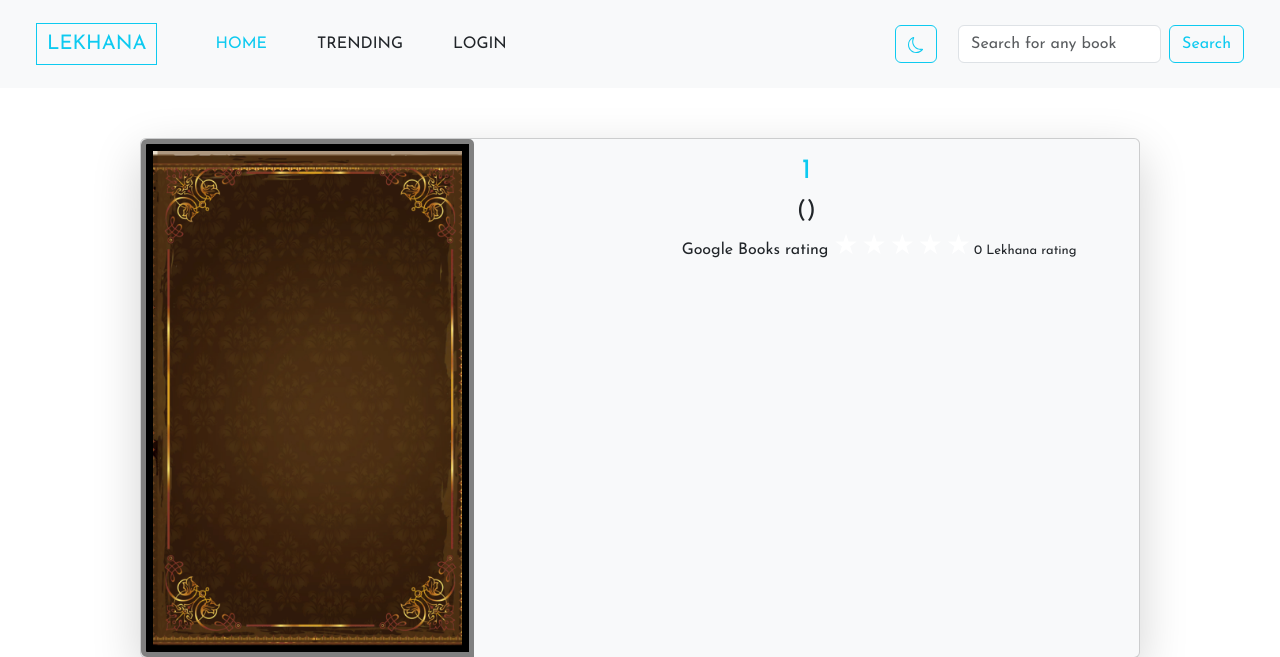
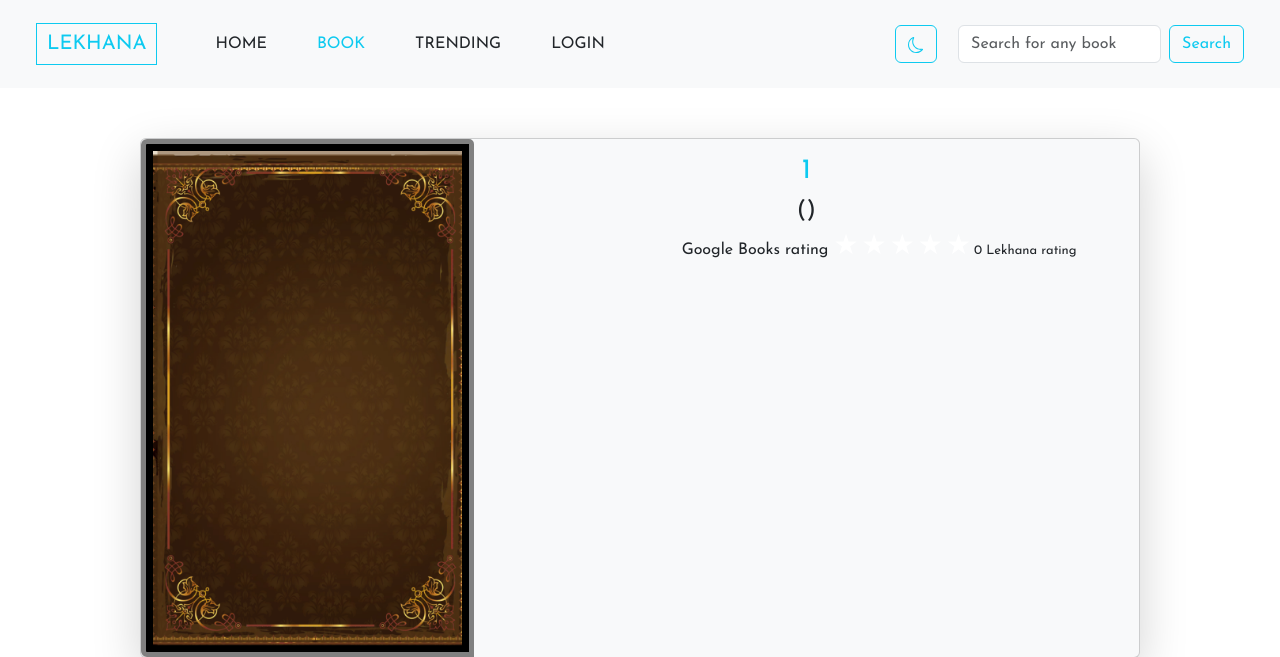
Before and after one commit to kmtGryffindor20/Lekhana, a Flask app: page /1/1 in a window 1280 px wide. Shown: the top 657 px of the page. Run offline with Flask 3, Linux system fonts and the light colour scheme; data that the repository does not hold is empty; some libraries are stand-ins or nearby versions; some web fonts are replaced.

Commit message:
Update book.html

```diff
--- a/templates/book.html
+++ b/templates/book.html
@@ -54,10 +54,11 @@
 
                 <div class="collapse navbar-collapse" id="navbarToggler">
                     <ul class="navbar-nav me-auto mb-2 mb-lg-0">
-                        <li class="nav-item"><a class="nav-link text text-warning" aria-current="page" href="{{url_for('home')}}">HOME</a></li>
+                        <li class="nav-item"><a class="nav-link" href="{{url_for('home')}}">HOME</a></li>
                         {% if current_user.is_authenticated %}
                         <li class="nav-item"><a class="nav-link" href="{{url_for('recommend')}}">RECOMMENDATIONS</a></li>
                         {%endif%}
+                        <li class="nav-item"><a class="nav-link text text-warning" href="{{url_for('home')}}#Trending">BOOK</a></li>
                         <li class="nav-item"><a class="nav-link" href="{{url_for('home')}}#Trending">TRENDING</a></li>
                         {% if current_user.is_authenticated %}
                         <li class="nav-item"><a class="nav-link" href="{{url_for('logout')}}">LOGOUT</a></li>
```
